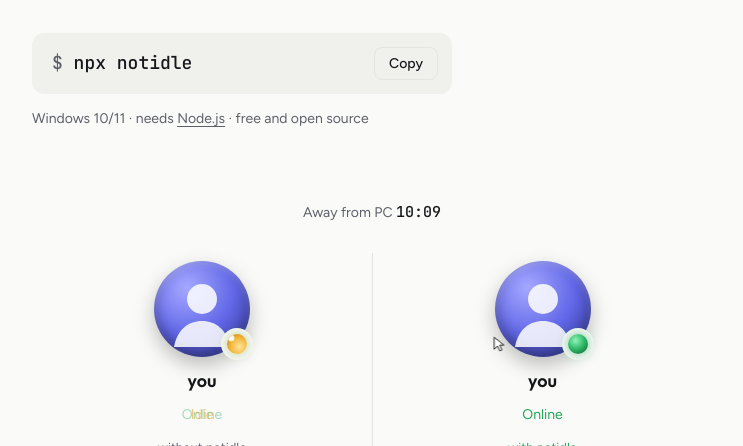
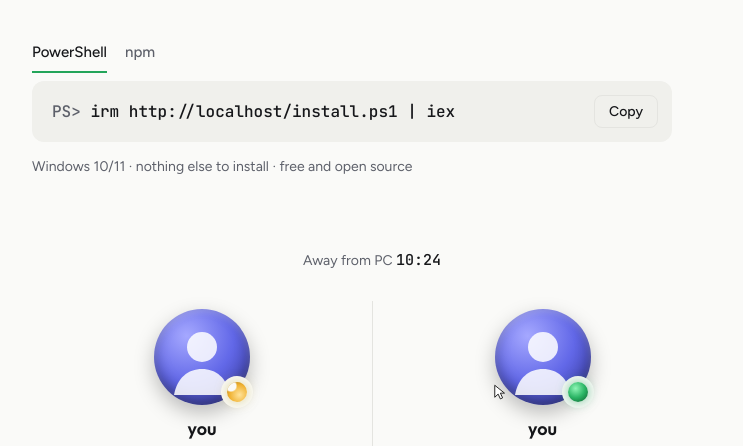
Before and after one commit to ediiloupatty/notidle, a website: page site/index.html in a window 1280 px wide. Shown: the part 354-800 px from the top of the page, without its empty margins (268-1011 px from the left). Drawn offline with Linux system fonts and the light colour scheme.

Commit message:
feat: PowerShell installer, no Node.js needed
irm <site>/install.ps1 | iex installs the same layout as npx notidle, so both
work together. site/install.ps1 is built from scripts/install.template.ps1 with
agent/agent.ps1 embedded (npm run build:site, also on prepublishOnly).
site/uninstall.ps1 removes everything. The website gets PowerShell / npm tabs
and builds the commands from the URL it is served from.

```diff
--- a/package.json
+++ b/package.json
@@ -13,6 +13,10 @@
   },
   "bin": {
     "notidle": "bin/cli.js"
+  },
+  "scripts": {
+    "build:site": "node scripts/build-installer.js",
+    "prepublishOnly": "node scripts/build-installer.js"
   },
   "files": [
     "bin",
--- a/site/index.html
+++ b/site/index.html
@@ -6,7 +6,7 @@
   <title>notidle</title>
   <meta name="description" content="Keep your Discord status green while you're away. One command to install, Ctrl+Alt+O to toggle. Windows, free, open source.">
   <meta property="og:title" content="notidle">
-  <meta property="og:description" content="Keep your Discord status green while you're away. npx notidle, then Ctrl+Alt+O.">
+  <meta property="og:description" content="Keep your Discord status green while you're away. One PowerShell command, then Ctrl+Alt+O.">
   <meta name="theme-color" content="#0e0f11">
   <meta property="og:image" content="og.png">
   <meta property="og:image:width" content="1200">
@@ -120,10 +120,19 @@
       background: var(--code-bg);
       border-radius: 12px;
       padding: 14px 14px 14px 20px;
-      max-width: 420px;
+      max-width: 640px;
     }
-    .install code { font-size: 18px; flex: 1; white-space: nowrap; overflow-x: auto; }
-    .install code::before { content: "$ "; color: var(--muted); }
+    .install code { font-size: 16px; flex: 1; white-space: nowrap; overflow-x: auto; }
+    .install code::before { content: attr(data-prompt) " "; color: var(--muted); }
+    .tabs { display: flex; gap: 18px; margin-bottom: 8px; }
+    .tab {
+      font: 500 15px Figtree, system-ui, sans-serif; color: var(--muted);
+      background: none; border: 0; border-bottom: 2px solid transparent;
+      padding: 10px 0; cursor: pointer;
+    }
+    .tab:hover { color: var(--text); }
+    .tab[aria-selected="true"] { color: var(--text); border-bottom-color: var(--green); }
+    h3 { font: 600 17px Outfit, system-ui, sans-serif; margin: 32px 0 12px; }
     .copy {
       font: 500 14px Figtree, system-ui, sans-serif;
       color: var(--text);
@@ -287,11 +296,16 @@
     <div class="hero">
       <h1>Stay <span class="g">green</span><br>while you're away.</h1>
       <p>notidle keeps your Discord status Online when you step away from the PC. One command to install, one shortcut to switch it on.</p>
+      <div class="tabs" role="tablist" aria-label="Install with">
+        <button class="tab" id="tab-ps" role="tab" aria-selected="true" type="button">PowerShell</button>
+        <button class="tab" id="tab-npm" role="tab" aria-selected="false" type="button">npm</button>
+      </div>
       <div class="install">
-        <code id="cmd">npx notidle</code>
+        <code id="cmd" data-prompt="PS&gt;" data-ps="install.ps1">irm https://raw.githubusercontent.com/ediiloupatty/notidle/main/site/install.ps1 | iex</code>
         <button class="copy" id="copy" type="button">Copy</button>
       </div>
-      <div class="note">Windows 10/11 · needs <a href="https://nodejs.org">Node.js</a> · free and open source</div>
+      <div class="note" id="note-ps">Windows 10/11 · nothing else to install · free and open source</div>
+      <div class="note" id="note-npm" hidden>Windows 10/11 · needs <a href="https://nodejs.org">Node.js</a> · free and open source</div>
     </div>
 
     <div class="illus" role="img" aria-label="While you're away, your status goes Idle without notidle and stays Online with notidle">
@@ -328,7 +342,7 @@
     <section>
       <h2>How to use</h2>
       <ol class="steps">
-        <li><div>Open a terminal and run <code>npx notidle</code>. It installs itself and starts with Windows from now on.</div></li>
+        <li><div>Open PowerShell (press the Windows key and type <b>powershell</b>), paste the command and press Enter. It installs itself and starts with Windows from now on.</div></li>
         <li><div>Press <b>Ctrl+Alt+O</b> (the letter O). The dot in your tray turns green.</div></li>
         <li><div>Walk away. Press the shortcut again when you're back to switch it off.</div></li>
       </ol>
@@ -346,6 +360,11 @@
 
     <section>
       <h2>Commands</h2>
+      <table>
+        <tr><td><code data-ps="install.ps1">irm …/install.ps1 | iex</code></td><td>Install or update, then start</td></tr>
+        <tr><td><code data-ps="uninstall.ps1">irm …/uninstall.ps1 | iex</code></td><td>Remove everything</td></tr>
+      </table>
+      <h3>With Node.js</h3>
       <table>
         <tr><td><code>npx notidle</code></td><td>Install or update, then start</td></tr>
         <tr><td><code>npx notidle hotkey ctrl+shift+f9</code></td><td>Change the shortcut</td></tr>
@@ -403,10 +422,32 @@
       }, 50);
     })();
 
+    // Install commands point at the site the page is served from (GitHub raw when opened as a file).
+    (function () {
+      var RAW = 'https://raw.githubusercontent.com/ediiloupatty/notidle/main/site';
+      var base = /^https?:$/.test(location.protocol) ? location.origin : RAW;
+      var psCmd = function (file) { return 'irm ' + base + '/' + file + ' | iex'; };
+      document.querySelectorAll('[data-ps]').forEach(function (el) { el.textContent = psCmd(el.getAttribute('data-ps')); });
+
+      var cmd = document.getElementById('cmd');
+      var tabs = { ps: document.getElementById('tab-ps'), npm: document.getElementById('tab-npm') };
+      var notes = { ps: document.getElementById('note-ps'), npm: document.getElementById('note-npm') };
+      var pick = function (k) {
+        Object.keys(tabs).forEach(function (t) {
+          tabs[t].setAttribute('aria-selected', String(t === k));
+          notes[t].hidden = t !== k;
+        });
+        cmd.textContent = k === 'ps' ? psCmd('install.ps1') : 'npx notidle';
+        cmd.setAttribute('data-prompt', k === 'ps' ? 'PS>' : '$');
+      };
+      tabs.ps.addEventListener('click', function () { pick('ps'); });
+      tabs.npm.addEventListener('click', function () { pick('npm'); });
+    })();
+
     (function () {
       var btn = document.getElementById('copy');
-      var text = document.getElementById('cmd').textContent;
       btn.addEventListener('click', function () {
+        var text = document.getElementById('cmd').textContent;
         function done() {
           btn.textContent = 'Copied';
           setTimeout(function () { btn.textContent = 'Copy'; }, 1500);
```
Also changed, not shown: scripts/build-installer.js (added, +21 -0 lines), README.md, 4 other files.
